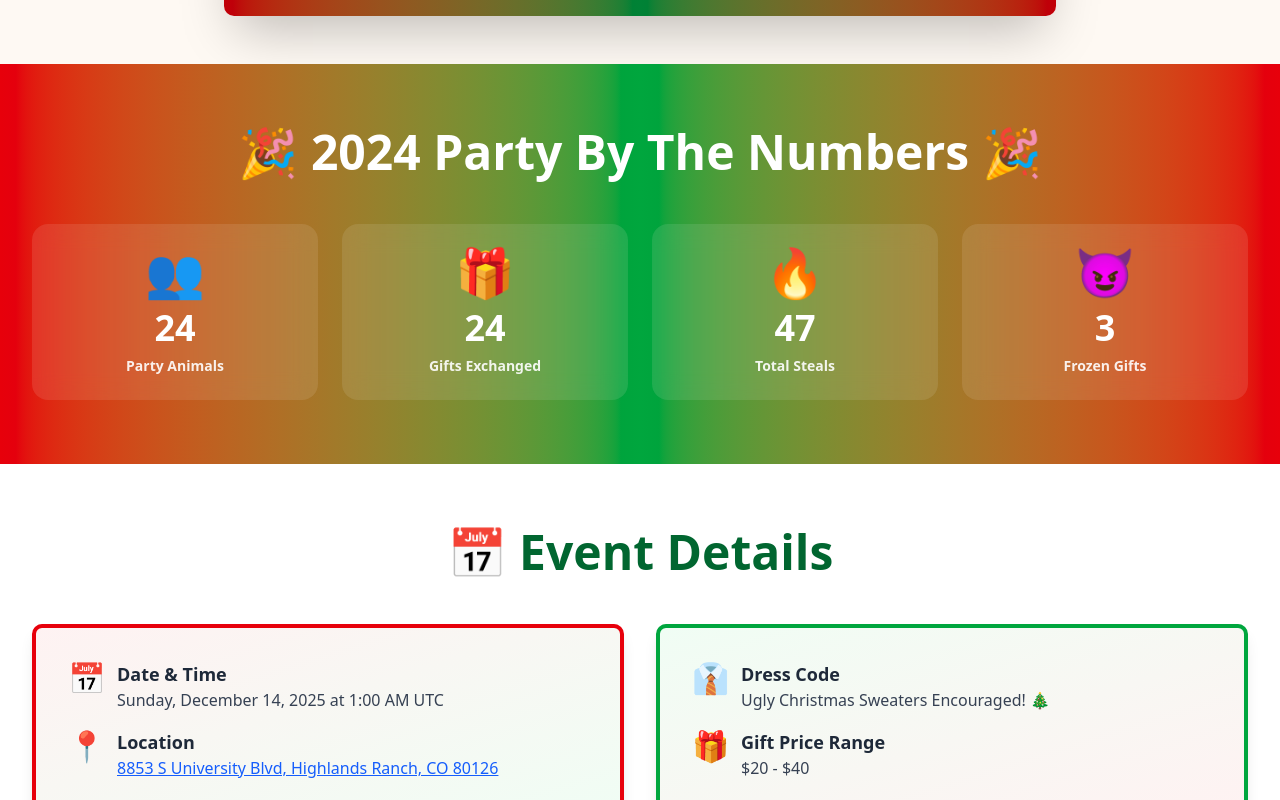
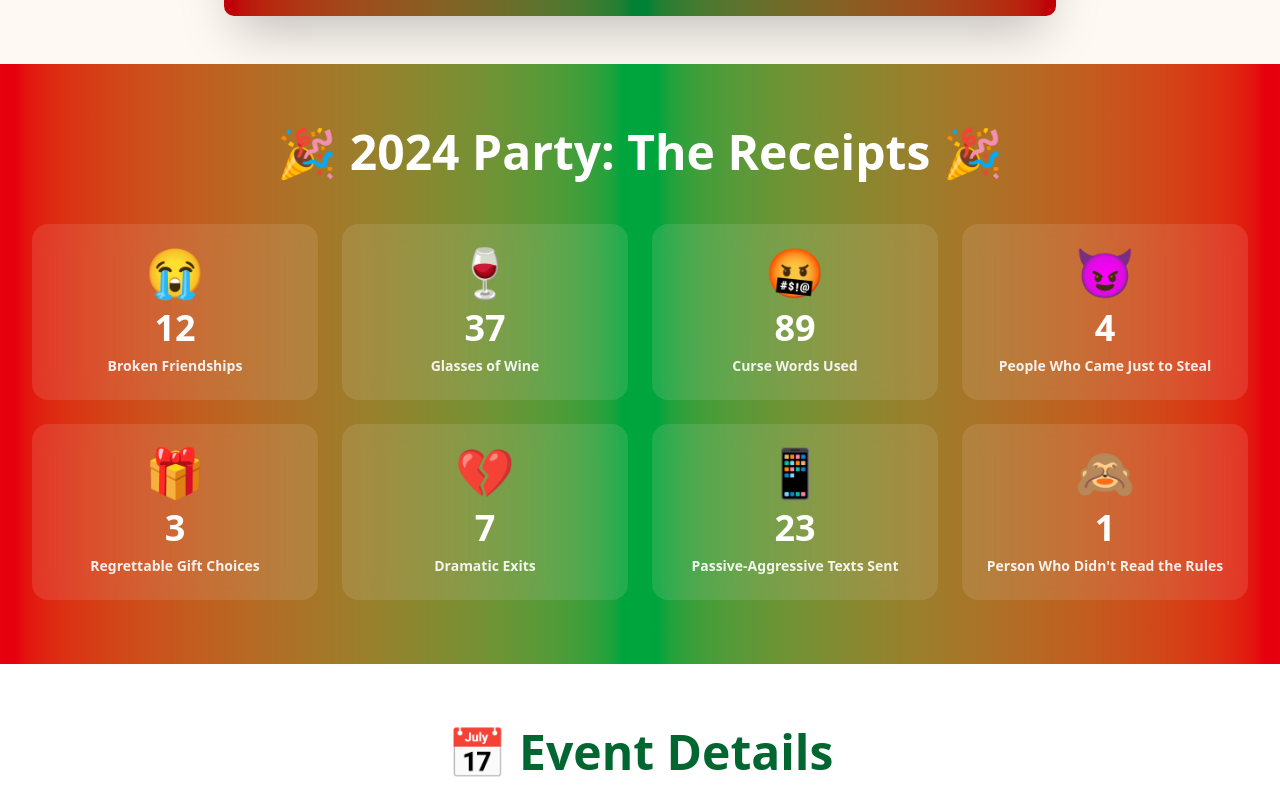
Before and after one commit to rbradshaw9/white-elephant-new, a Next.js app: page / in a window 1280 px wide. Shown: the part 900-1700 px from the top of the page. Built offline with nearby package versions, Linux system fonts and the light colour scheme; no server answers.

Commit message:
Make 2024 party stats section funny and ridiculous with broken friendships, curse words, and dramatic exits

```diff
--- a/app/page.tsx
+++ b/app/page.tsx
@@ -82,14 +82,18 @@ export default function Home() {
             viewport={{ once: true }}
             className="text-4xl md:text-5xl font-bold text-center mb-12"
           >
-            🎉 2024 Party By The Numbers 🎉
+            🎉 2024 Party: The Receipts 🎉
           </motion.h2>
           <div className="grid grid-cols-2 md:grid-cols-4 gap-6">
             {[
-              { emoji: '👥', value: '24', label: 'Party Animals' },
-              { emoji: '🎁', value: '24', label: 'Gifts Exchanged' },
-              { emoji: '🔥', value: '47', label: 'Total Steals' },
-              { emoji: '😈', value: '3', label: 'Frozen Gifts' },
+              { emoji: '😭', value: '12', label: 'Broken Friendships' },
+              { emoji: '🍷', value: '37', label: 'Glasses of Wine' },
+              { emoji: '🤬', value: '89', label: 'Curse Words Used' },
+              { emoji: '😈', value: '4', label: 'People Who Came Just to Steal' },
+              { emoji: '🎁', value: '3', label: 'Regrettable Gift Choices' },
+              { emoji: '💔', value: '7', label: 'Dramatic Exits' },
+              { emoji: '📱', value: '23', label: 'Passive-Aggressive Texts Sent' },
+              { emoji: '🙈', value: '1', label: 'Person Who Didn\'t Read the Rules' },
             ].map((stat, index) => (
               <motion.div
                 key={stat.label}
```
